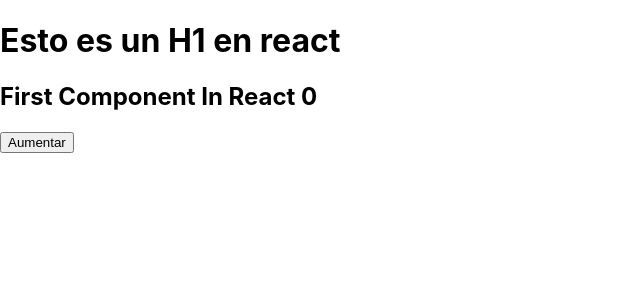
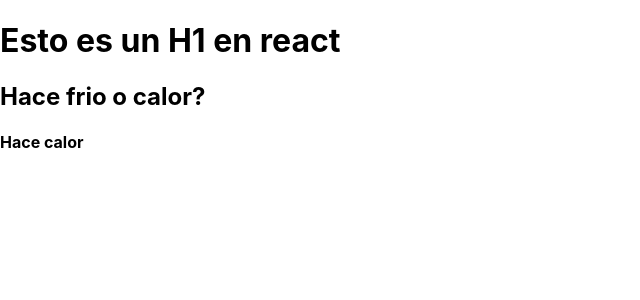
Before and after one commit to Nistal/react-test-learn, a React (Create React App) app: page / in a window 1280 px wide. Shown: the top 300 px of the page, without its empty margins (0-640 px from the left). Built offline with nearby package versions, Linux system fonts and the light colour scheme.

Commit message:
Calor o frio, if-else

```diff
--- a/src/App.js
+++ b/src/App.js
@@ -1,11 +1,12 @@
 import React from "react"; //Se importal useState de react
 import Contador from "./components/Count";
+import Jsx from "./components/jsx";
 
 function App() {
   return (
     <div className="App">
       <h1>Esto es un H1 en react</h1>
-      <Contador />
+      <Jsx />
     </div>
   );
 }
--- /dev/null
+++ b/src/components/jsx.js
@@ -0,0 +1,19 @@
+import React, {Fragment} from 'react';
+
+const Jsx = () => {
+
+    const temp = 21;
+
+    return (
+        <Fragment>
+            <h2>Hace frio o calor?</h2>
+            <h4>
+                {
+                    temp < 20 ? "Hace frio" : "Hace calor"
+                }
+            </h4>
+        </Fragment>
+     );
+}
+
+export default Jsx;
```
